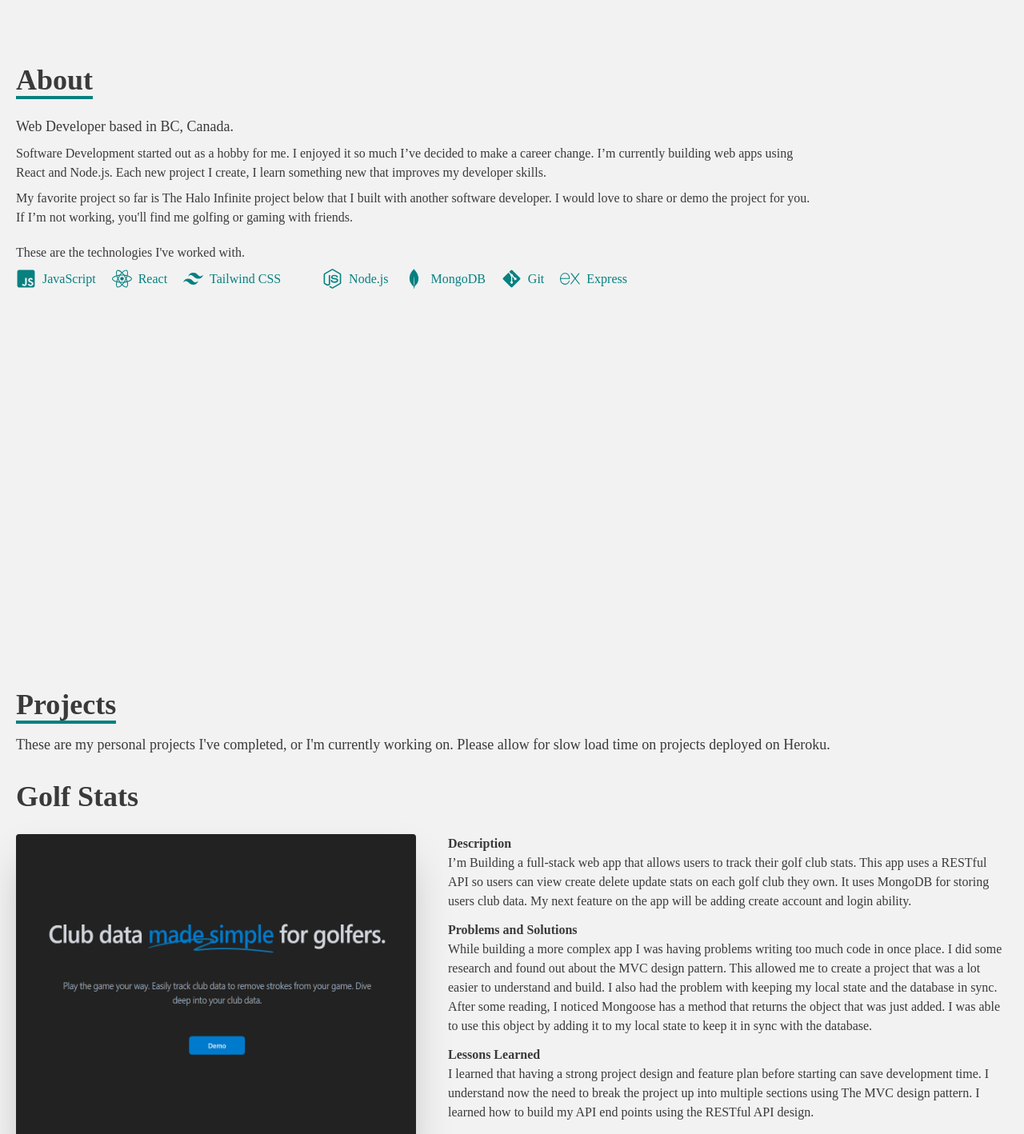
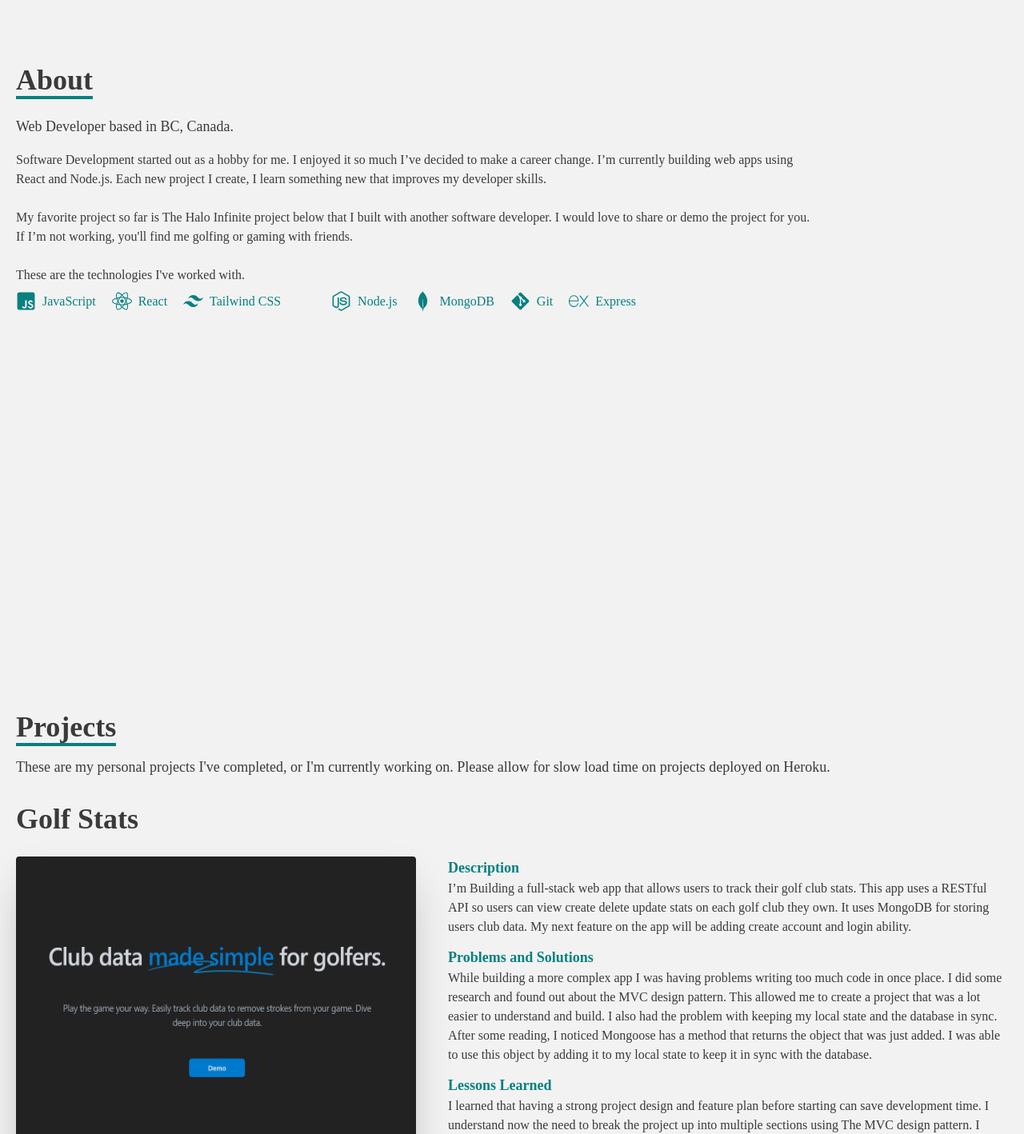
Before and after one commit to dougbeckwith/portfolio, a React (Create React App) app: page / in a window 1280 px wide. Shown: the part 1020-2438 px from the top of the page at 80% size. Built offline with nearby package versions, Linux system fonts and the light colour scheme.

Commit message:
update text font for readability

```diff
--- a/src/components/about/About.jsx
+++ b/src/components/about/About.jsx
@@ -13,20 +13,22 @@ const About = () => {
             About
           </h2>
           <section className='max-w-[1000px]'>
-            <p className='text-lg pt-6'>Web Developer based in BC, Canada.</p>
-            <p className='pt-2'>
+            <p className='text-lg pt-6 pb-2'>
+              Web Developer based in BC, Canada.
+            </p>
+            <p className='pt-2 pb-4'>
               Software Development started out as a hobby for me. I enjoyed it
               so much I’ve decided to make a career change. I’m currently
               building web apps using React and Node.js. Each new project I
               create, I learn something new that improves my developer skills.
             </p>
-            <p className='pt-2'>
+            <p className='pt-2 pb-4'>
               My favorite project so far is The Halo Infinite project below that
               I built with another software developer. I would love to share or
               demo the project for you. If I’m not working, you'll find me
               golfing or gaming with friends.
             </p>
-            <p className='pt-5 pb-2'>
+            <p className='pt-2 pb-2'>
               These are the technologies I've worked with.
             </p>
             <ul className='flex gap-5 flex-wrap text-teal-200'>
@@ -40,7 +42,7 @@ const About = () => {
               </div>
               <div className='flex items-center'>
                 <SiTailwindcss size={25} />
-                <p className='pl-2 w-[129px]'>Tailwind CSS</p>
+                <p className='pl-2 w-[140px]'>Tailwind CSS</p>
               </div>
               <div className='flex items-center'>
                 <FaNodeJs size={25} />
--- a/src/components/projects/ProjectItem.jsx
+++ b/src/components/projects/ProjectItem.jsx
@@ -39,15 +39,15 @@ const ProjectItem = ({project, divider}) => {
           </div>
         </div>
         <div className='pt-7 xl:pt-0 flex-col max-w-[700px] 2xl:max-w-[900px]'>
-          <h4 className='font-semibold dark:text-teal-200'>Description</h4>
+          <h4 className='text-lg font-bold text-teal-200'>Description</h4>
           <p className='pb-3'>{project.description}</p>
-          <h4 className='font-semibold dark:text-teal-200'>
+          <h4 className='text-lg font-bold text-teal-200'>
             Problems and Solutions
           </h4>
           <p className='pb-3'>{project.problemsSolutions}</p>
-          <h4 className='font-semibold dark:text-teal-200'>Lessons Learned</h4>
+          <h4 className='text-lg font-bold text-teal-200'>Lessons Learned</h4>
           <p className='pb-3'>{project.lessonsLearned}</p>
-          <h4 className='font-semibold dark:text-teal-200'>Technologies</h4>
+          <h4 className='text-lg font-bold text-teal-200'>Technologies</h4>
           <p className='pb-3 font-light'>{project.technologies.join(', ')}</p>
         </div>
       </div>
--- a/src/components/projects/ProjectItemFlipped.jsx
+++ b/src/components/projects/ProjectItemFlipped.jsx
@@ -39,15 +39,15 @@ const ProjectItem = ({project, divider}) => {
           </div>
         </div>
         <section className='pt-7 xl:pt-0  flex-col max-w-[700px] 2xl:max-w-[900px]'>
-          <h4 className='dark:text-teal-200 font-semibold'>Description</h4>
+          <h4 className='text-lg font-bold text-teal-200'>Description</h4>
           <p className='pb-3'>{project.description}</p>
-          <h4 className='dark:text-teal-200 font-semibold'>
+          <h4 className='text-lg font-bold text-teal-200'>
             Problems and Solutions
           </h4>
           <p className='pb-3'>{project.problemsSolutions}</p>
-          <h4 className='dark:text-teal-200 font-semibold'>Lessons Learned</h4>
+          <h4 className='text-lg font-bold text-teal-200'>Lessons Learned</h4>
           <p className='pb-3'>{project.lessonsLearned}</p>
-          <h4 className='dark:text-teal-200 font-semibold'>Technologies</h4>
+          <h4 className='text-lg font-bold text-teal-200'>Technologies</h4>
           <p className='pb-3 font-light'>{project.technologies.join(', ')}</p>
         </section>
       </div>
--- a/src/index.css
+++ b/src/index.css
@@ -4,12 +4,18 @@
 
 @import url('https://fonts.googleapis.com/css2?family=Raleway:wght@300;400;500;600;700;800;900&display=swap');
 /* @import url('https://fonts.googleapis.com/css2?family=Exo:wght@300;400;500;600;700&display=swap'); */
-/* @import url('https://fonts.googleapis.com/css2?family=Roboto:wght@300;400;500;700;900&display=swap'); */
-
+@import url('https://fonts.googleapis.com/css2?family=Roboto:wght@300;400;500;700;900&display=swap');
+@import url('https://fonts.googleapis.com/css2?family=Poppins:wght@200;300;400;500;600;700&display=swap');
+@import url('https://fonts.googleapis.com/css2?family=Open+Sans:wght@300;400;500;600;700;800&display=swap');
 /* Apply styles to all */
 @layer base {
   body {
     @apply font-[Raleway];
+  }
+  p {
+    @apply font-[Poppins];
+    /* @apply leading-snug; */
+    @apply font-light;
   }
 }
 /* p { */
```
